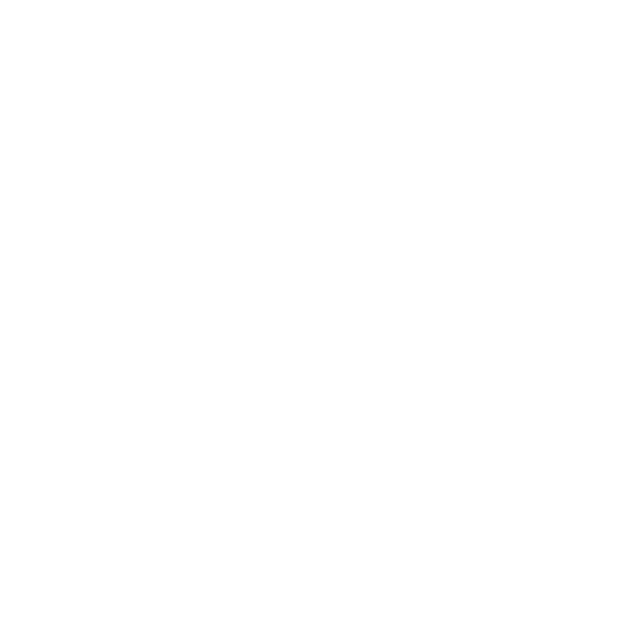
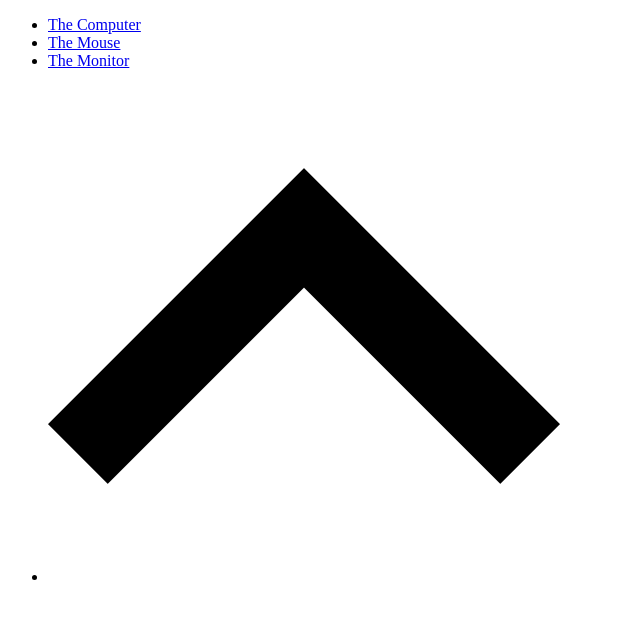
Before and after one commit to shaunnnorton/Single_Page_Assignment, a plain HTML site: page index.html in a window 1280 px wide. Shown: the whole page, without its empty margins (0-640 px from the left). Drawn offline with Linux system fonts and the light colour scheme.

Commit message:
Added picture for return to top and added ids to sections

```diff
--- a/index.html
+++ b/index.html
@@ -1,16 +1,23 @@
 <!DOCTYPE html>
 <html>
 	<head>
-		<title></title>
+		<title>What's On My Desk?</title>
 	</head>
 	<body>
 
 		<main>
-			<nav id="nav"></nav>
+			<nav id="nav">
+				<ul>
+					<li><a href="#MacBook Pro">The Computer</a></li>
+					<li><a href="#Mouse">The Mouse</a></li>
+					<li><a href="#Monitor">The Monitor</a></li>
+					<li><a href="#banner"><img src="uparrow.png" alt="return to top"></a></li>
+				</ul>
+			</nav>
 			<section id="banner"></section>
-			<section id="topic-1"></section>
-			<section id="topic-2"></section>
-			<section id="topic-3"></section>
+			<section id="MacBook Pro"></section>
+			<section id="Mouse"></section>
+			<section id="Monitor"></section>
 			<footer id="contact"></footer>
 		</main>
 
```
Also changed, not shown: uparrow.png (added).
